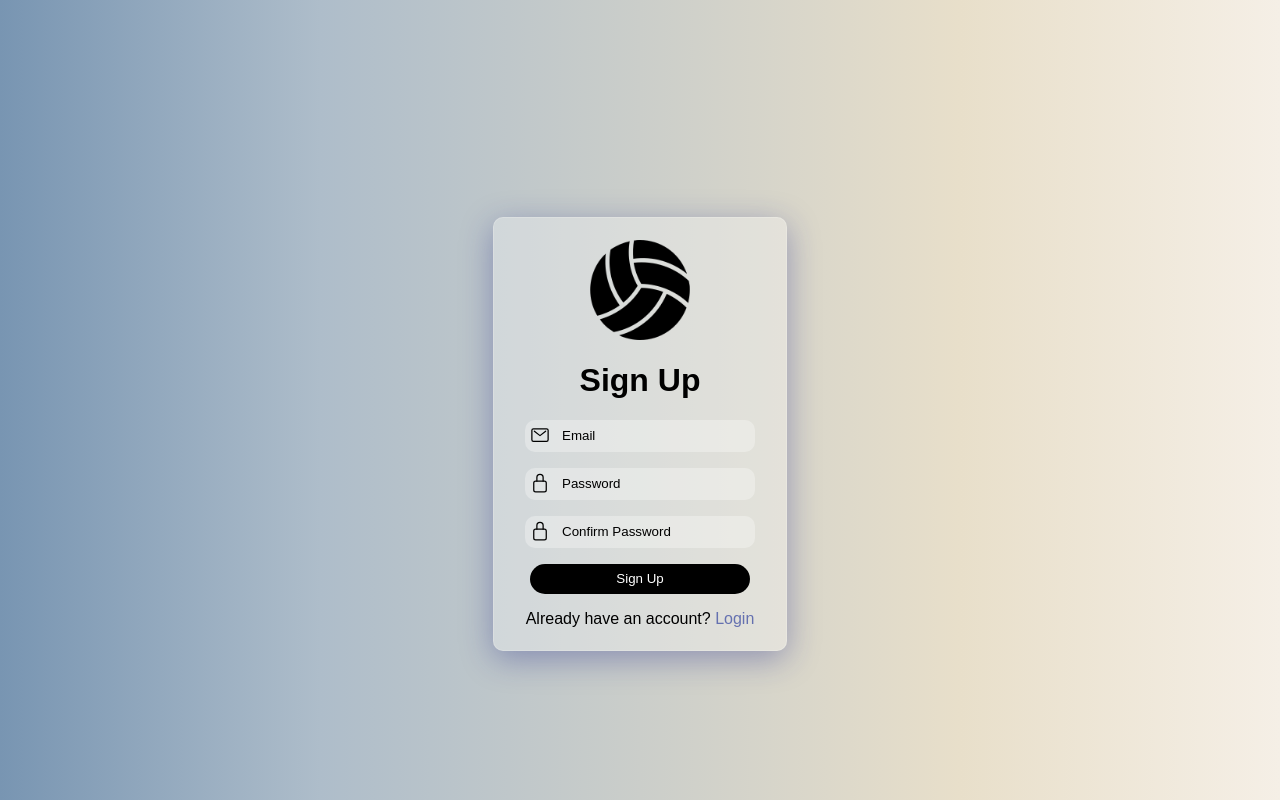
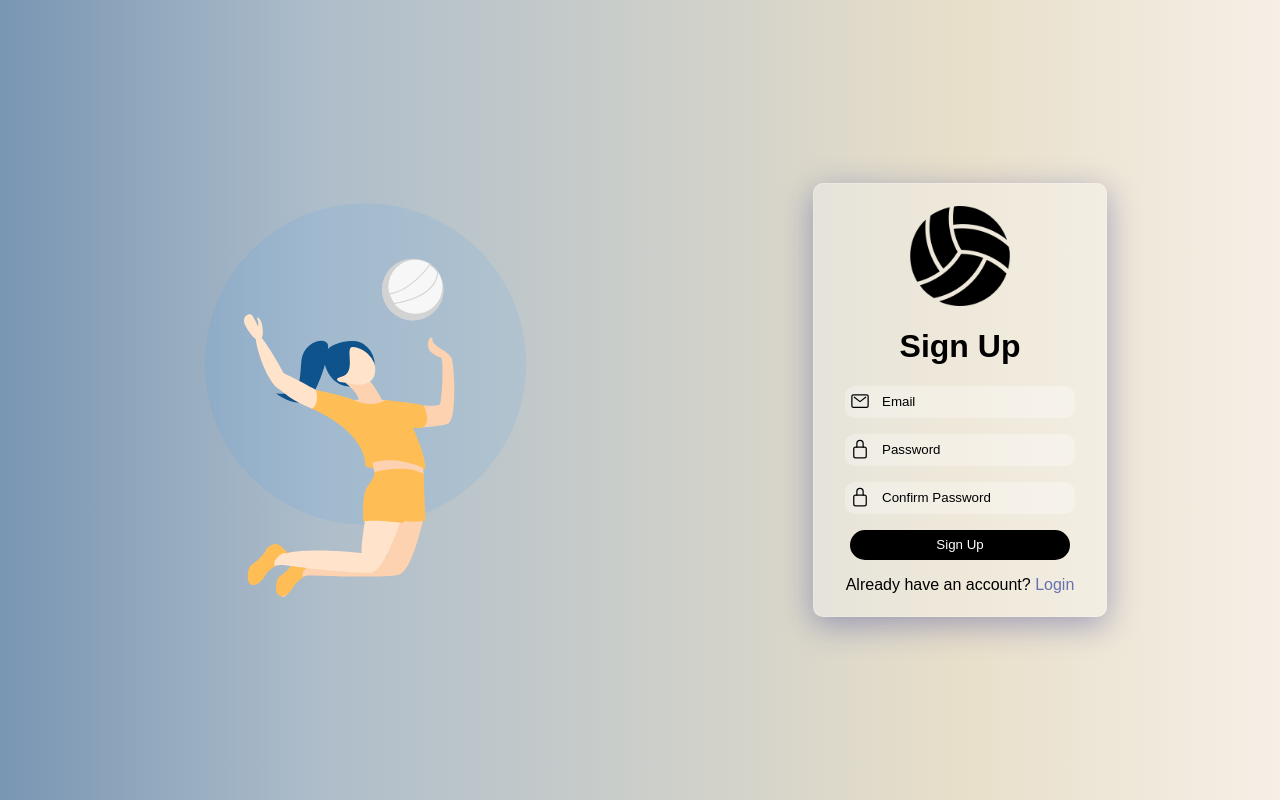
Before and after one commit to gennhonglin/capstone-client, a React (Create React App) app: page /signup in a window 1280 px wide. Built offline with nearby package versions, Linux system fonts and the light colour scheme.

Commit message:
Made changes so that when user comments on post the timestamp shows the date and also started to make my site responsive

```diff
--- a/src/App.js
+++ b/src/App.js
@@ -1,4 +1,4 @@
-import {BrowserRouter, Routes, Route} from "react-router-dom";
+import {BrowserRouter, Routes, Route, Navigate} from "react-router-dom";
 import './App.css';
 import AddPost from "./Pages/AddPost/AddPost";
 import Homepage from "./Pages/Homepage/Homepage";
@@ -13,6 +13,7 @@ function App() {
     <div className="App">
       <BrowserRouter>
         <Routes>
+            <Route path="*" element={<Navigate to="./login" replace/>}></Route>
             <Route path='/login' element={<Login />}></Route>
             <Route path='/signup' element={<Signup />}></Route>
             <Route path='/homepage' element = {<Homepage />}></Route>
--- a/src/Pages/Homepage/Homepage.js
+++ b/src/Pages/Homepage/Homepage.js
@@ -1,6 +1,5 @@
 import "./Homepage.scss";
 import Header from "../../components/Header/Header";
-import jwt_decode from "jwt-decode";
 import DisplayUser from "../../components/DisplayUser/DisplayUser";
 
 function Homepage() {
--- a/src/Pages/Login/Login.js
+++ b/src/Pages/Login/Login.js
@@ -1,5 +1,6 @@
 import "./Login.scss";
 import Volleyball from "../../assets/icons/volleyball.png";
+import LoginSVG from "../../assets/images/volleyball.svg";
 import Email from "../../assets/icons/mail-outline.svg";
 import Password from "../../assets/icons/lock-closed-outline.svg";
 import { Link, useNavigate } from "react-router-dom";
@@ -45,6 +46,9 @@ function Login() {
 
     return (
         <div className="login__page">
+            <div className="login__page-image">
+                <img className="login__page-image__svg" alt="volleyball-login" src={LoginSVG}/>
+            </div>
             <div className="login__page-container">
                 <img alt="Volleyball-Icon" className="login__page-container__img" src={Volleyball} />
                 <h1 className="login__page-container__title">Sign In</h1>
--- a/src/Pages/Login/Login.scss
+++ b/src/Pages/Login/Login.scss
@@ -1,7 +1,37 @@
+@use "../../styles/partials/mixins" as responsive;
+
 .login__page {
     height: 100vh;
     background: linear-gradient(90deg, rgba(120,149,178,1) 0%, rgba(174,189,202,1) 25%, rgba(232,223,202,1) 75%, rgba(245,239,230,1) 100%);
 
+    @include responsive.tablet {
+        display: flex;
+        justify-content: center;
+        align-items: center;
+    }
+
+    &-image {
+        display: none;
+        @include responsive.tablet {
+            display: block;
+            width: 50%;
+        }
+
+        &__svg {
+            @include responsive.tablet {
+                display: block;
+                height: 32.25rem;
+                width: 31.25rem;
+                transform: translateX(-3.125rem);
+            }
+
+            @include responsive.desktop {
+                transform: translateX(0);
+                height: 43.75rem;
+                width: 43.75rem;
+            }
+        }
+    }
 
     &-container {
         transform: translateY(50%);
@@ -17,6 +47,10 @@
         justify-content: center;
         align-items: center;
         padding: 1rem;
+
+        @include responsive.tablet {
+            transform: translateY(0);
+        }
 
         &__img {
             height: 6.25rem ;
--- a/src/Pages/Signup/Signup.js
+++ b/src/Pages/Signup/Signup.js
@@ -1,5 +1,6 @@
 import "./Signup.scss";
 import Volleyball from "../../assets/icons/volleyball.png";
+import LoginSVG from "../../assets/images/volleyball.svg";
 import Email from "../../assets/icons/mail-outline.svg";
 import Password from "../../assets/icons/lock-closed-outline.svg";
 import { Link, useNavigate } from "react-router-dom";
@@ -14,7 +15,7 @@ function Signup() {
     const newUser = (e) => {
         e.preventDefault();
 
-        if(form.current.password.value === form.current.confirm.value) {
+        if (form.current.password.value === form.current.confirm.value) {
             const newUser = {
                 email: form.current.email.value,
                 password: form.current.password.value
@@ -31,6 +32,10 @@ function Signup() {
     }
     return (
         <div className="signup">
+
+            <div className="signup-image">
+                <img className="signup-image__svg" alt="volleyball-login" src={LoginSVG} />
+            </div>
             <div className="signup__container">
                 <img src={Volleyball} alt="volleyball icon" className="signup__container-img" />
 
--- a/src/Pages/Signup/Signup.scss
+++ b/src/Pages/Signup/Signup.scss
@@ -1,6 +1,37 @@
+@use "../../styles/partials/mixins" as responsive;
+
 .signup {
     height: 100vh;
     background: linear-gradient(90deg, rgba(120,149,178,1) 0%, rgba(174,189,202,1) 25%, rgba(232,223,202,1) 75%, rgba(245,239,230,1) 100%);
+
+    @include responsive.tablet {
+        display: flex;
+        justify-content: center;
+        align-items: center;
+    }
+
+    &-image {
+        display: none;
+        @include responsive.tablet {
+            display: block;
+            width: 50%;
+        }
+
+        &__svg {
+            @include responsive.tablet {
+                display: block;
+                height: 32.25rem;
+                width: 31.25rem;
+                transform: translateX(-3.125rem);
+            }
+
+            @include responsive.desktop {
+                transform: translateX(0);
+                height: 43.75rem;
+                width: 43.75rem;
+            }
+        }
+    }
 
     &__container {
         transform: translateY(50%);
@@ -17,14 +48,13 @@
         align-items: center;
         padding: 1rem;
 
+        @include responsive.tablet {
+            transform: translateY(0);
+        }
+
         &-img {
             height: 6.25rem ;
             width: 6.25rem;
-        }
-
-
-        &-title {
-
         }
 
         &__form {
--- a/src/Styles/partials/_mixins.scss
+++ b/src/Styles/partials/_mixins.scss
@@ -1,5 +1,3 @@
-
-
 $tablet-breakpoint: 768px;
 $desktop-breakpoint: 1280px;
 
--- a/src/components/CommentList/CommentList.js
+++ b/src/components/CommentList/CommentList.js
@@ -9,13 +9,14 @@ function CommentList({id}) {
     useEffect(() => {
         axios.get(`http://localhost:8080/comment/${id}`)
         .then((response) => {
-
             setList(response.data);
         })
         .catch((err) => {
             console.log(err);
         })
     }, [list])
+
+    //Potentially code a section where if there is no posts something should be displayed to the users that they should be the first to comment
 
 
     return(
--- a/src/components/Comments/Comments.js
+++ b/src/components/Comments/Comments.js
@@ -6,16 +6,24 @@ import { useNavigate } from "react-router-dom";
 
 function Comments({post_id}) {
     const form = useRef();
-    const Navigate = useNavigate();
 
     const newComment = (e) => {
         e.preventDefault();
+        const month = ["January","February","March","April","May","June","July","August","September","October","November","December"];
+
+        let commentDate = Date.now()
+        let date = new Date(commentDate);
+        let months  = date.getMonth();
+        let day  = date.getDate();
+        let year = date.getFullYear();
+        let combinedDate = month[months] + " " + day + " " + year;
+
 
         const newComment = {
-            player_id: 1,
+            player_id: 2,
             post_id: post_id,
             comment: form.current.comments.value,
-            date: Date.now()
+            date: combinedDate
         }
 
         axios.post('http://localhost:8080/comment', newComment)
```
